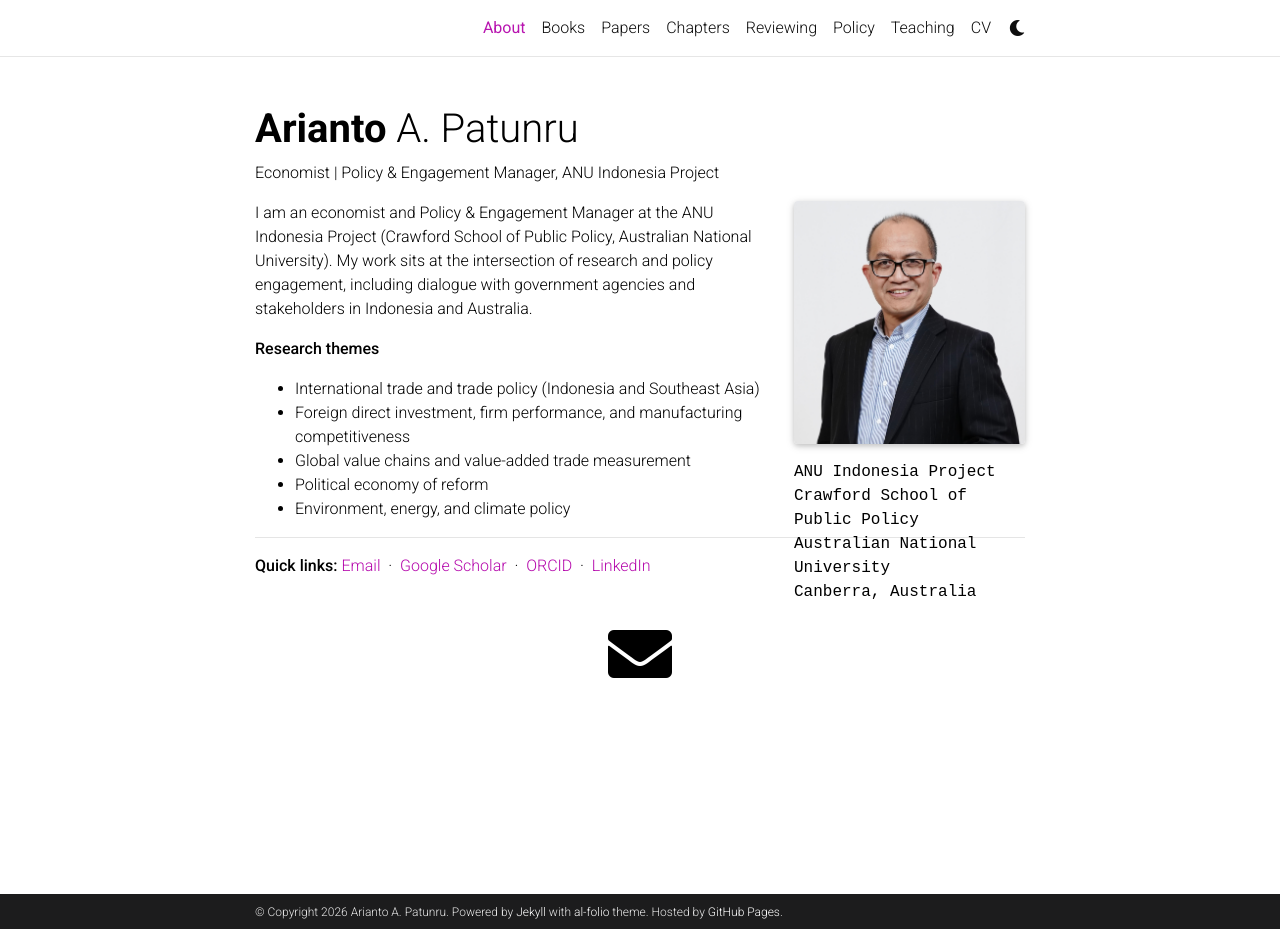
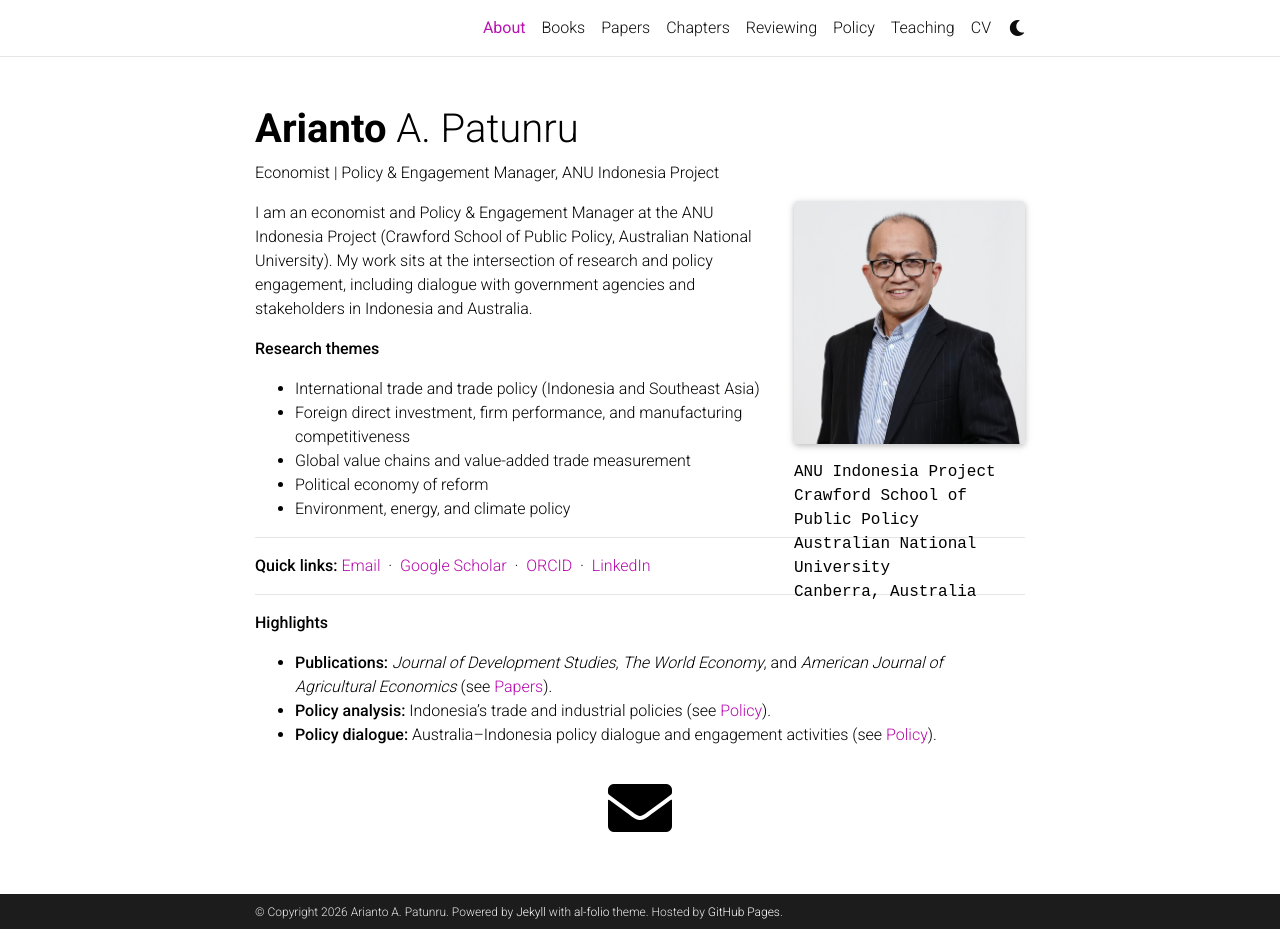
Before and after one commit to patunru/patunru.github.io, a Jekyll site: the page built from _pages/about.md, in a window 1280 px wide and 929 px high. Built offline with Jekyll 4.4.1, drawn with Linux system fonts in a browser that asks for light colours; full-size pictures stand in for the smaller copies a plugin makes; comment, search, counter and statistics services are not loaded; a style sheet for code colours, icons or effects is not loaded.

Commit message:
Update about.md

```diff
--- a/_pages/about.md
+++ b/_pages/about.md
@@ -43,3 +43,10 @@ I am an economist and Policy & Engagement Manager at the ANU Indonesia Project (
   &nbsp;·&nbsp;
   <a href="https://www.linkedin.com/in/arianto-patunru-469a7499/" target="_blank" rel="noopener">LinkedIn</a>
 </p>
+
+---
+
+**Highlights**
+- **Publications:** *Journal of Development Studies*, *The World Economy*, and *American Journal of Agricultural Economics* (see [Papers](/papers/)).
+- **Policy analysis:** Indonesia’s trade and industrial policies (see [Policy](/policy/)).
+- **Policy dialogue:** Australia–Indonesia policy dialogue and engagement activities (see [Policy](/policy/)).
```
